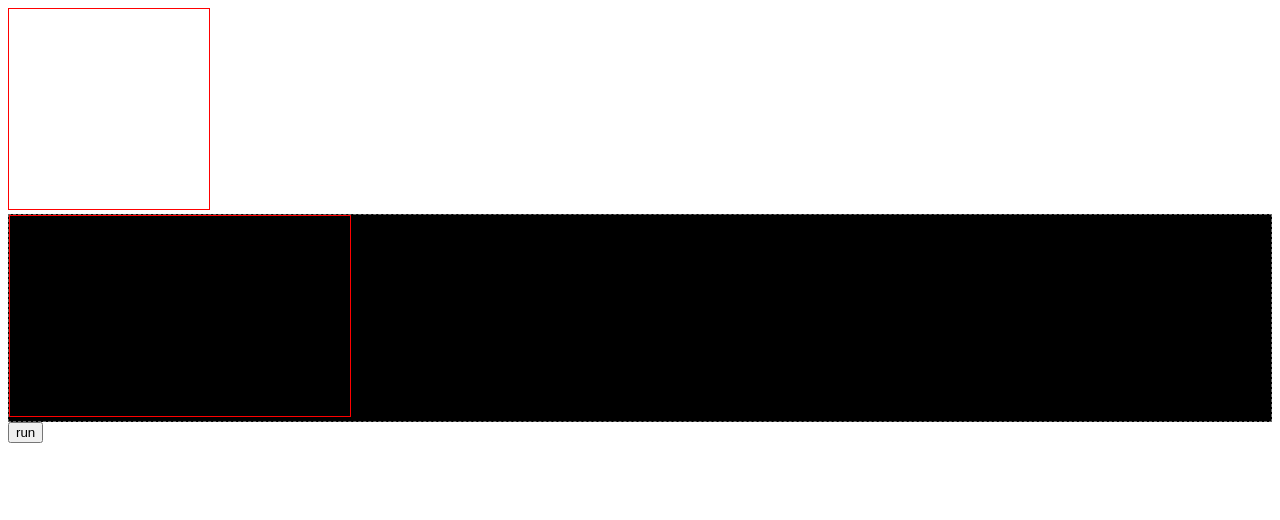
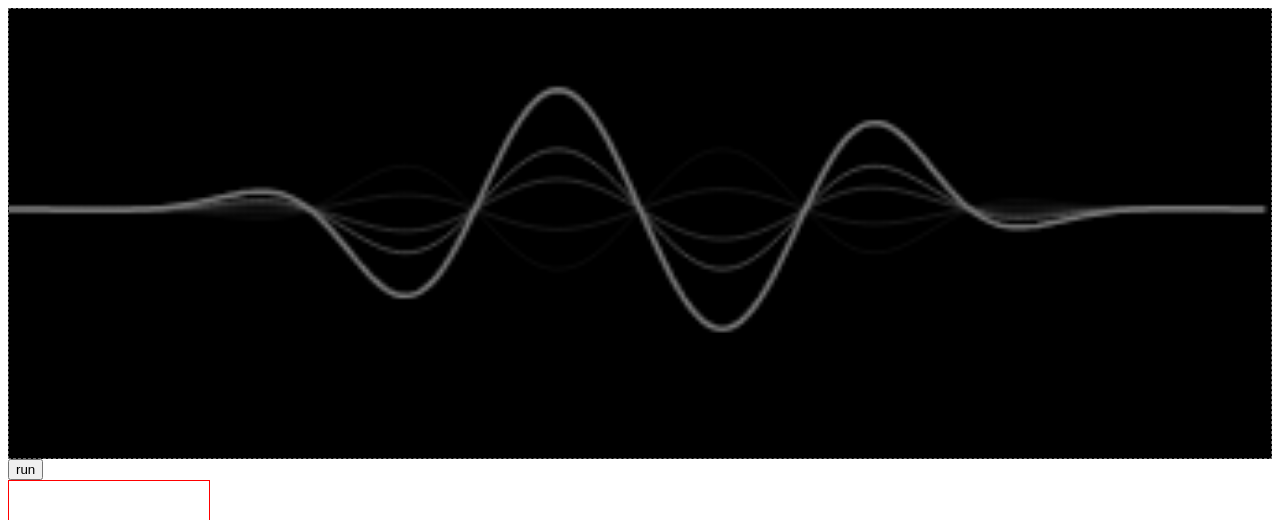
Before and after one commit to maxzz/simple-siriwave, a Vue app: page / in a window 1280 px wide. Shown: the top 520 px of the page. Built offline with nearby package versions, Linux system fonts and the light colour scheme.

Commit message:
feature: importing original wave. 11 update layout

```diff
--- a/src/components/SimpleWave.vue
+++ b/src/components/SimpleWave.vue
@@ -1,7 +1,9 @@
 <template>
-    <canvas ref="canvas"></canvas>
     <div ref="siriHolder" class="siri-holder"></div>
-    <input type="button" value="run" @click="onRunClick">
+    <div>
+        <input type="button" value="run" @click="onRunClick">
+    </div>
+    <canvas ref="canvas" class=siri-test></canvas>
 </template>
 
 <script lang="ts">
@@ -25,10 +27,13 @@
                 siriWave = new SiriWave({
                     container: siriHolder.value,
                     width: 340,
-                    height: 200,
+                    height: 120,
                     color: '#777',
+                    cover: true,
                     autostart: false,
                 });
+                siriWave.start();
+                siriWave.stop();
             });
 
             function onRunClick() {
@@ -51,7 +56,7 @@
 </script>
 
 <style lang="scss">
-    canvas {
+    .siri-test {
         width: 200px;
         height: 200px;
         border: 1px solid red;
```
